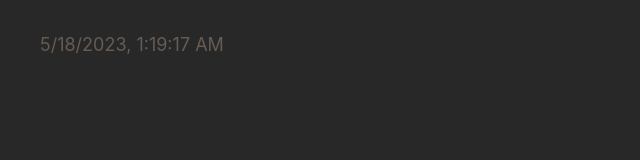
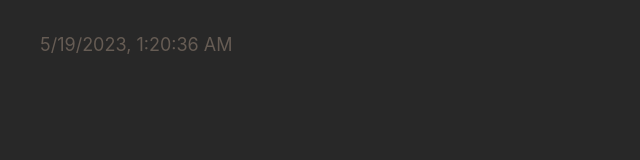
Before and after one commit to kitsune-shampoo/creature, a plain HTML site: page index.html in a window 1280 px wide. Shown: the full height of the page, 0-640 px from the left. Drawn offline with Linux system fonts and the light colour scheme.

Commit message:
deploy: b945477cfb1a265a62dcf0648f375a8fcf9d3054

```diff
--- a/index.html
+++ b/index.html
@@ -17,8 +17,8 @@
     <!-- %after-body-begin.html% -->
 
     <footer>
-      <a class="footer-link" href="https://github.com/kitsune-shampoo/creature/actions/runs/5009473287">
-        <time id="build-timestamp" datetime="2023-05-18T01:19:17.981Z">2023-05-18T01:19:17.981Z</time>
+      <a class="footer-link" href="https://github.com/kitsune-shampoo/creature/actions/runs/5019804230">
+        <time id="build-timestamp" datetime="2023-05-19T01:20:36.695Z">2023-05-19T01:20:36.695Z</time>
       </a>
       <a class="footer-link" href="https://github.com/osmoscraft/osmosfeed">osmosfeed 1.15.1</a>
     </footer>
```
Also changed, not shown: 1 other file.
